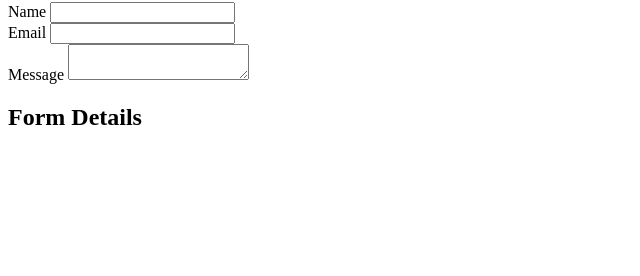
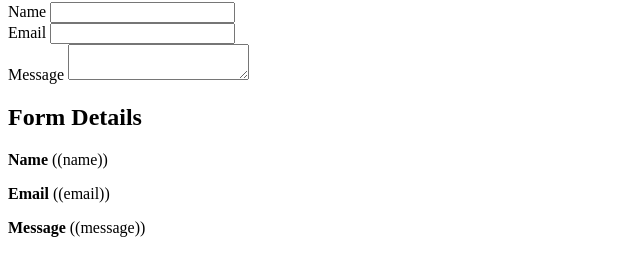
Before and after one commit to migben/vue-playground, a plain HTML site: page vueContactForm/index.html in a window 1280 px wide. Shown: the part 64-340 px from the top of the page, without its empty margins (0-640 px from the left). Drawn offline with nearby package versions, Linux system fonts and the light colour scheme.

Commit message:
basic vmodel implementation

```diff
--- a/vueContactForm/index.html
+++ b/vueContactForm/index.html
@@ -12,21 +12,23 @@
             <form method="post" action="#">
                 <div>
                     <label for="name">Name</label>
-                    <input name="name" id="name" />
+                    <input name="name" id="name" v-model="name" />
                 </div>
                 <div>
                     <label for="email">Email</label>
-                    <input name="email" id="email" />
+                    <input name="email" id="email" v-model="email"/>
                 </div>
                 <div>
                     <label for="message">Message</label>
-                    <textarea name="message" id="message"></textarea>
+                    <textarea name="message" id="message" v-model="message"></textarea>
                 </div>
             </form>
 
             <h2>Form Details</h2>
 
-            <!-- DETAILS HERE -->
+            <p><strong>Name</strong> ((name))</p>
+            <p><strong>Email</strong> ((email))</p>
+            <p><strong>Message</strong> ((message))</p>
 
         </div>
 
@@ -34,8 +36,10 @@
             var app = new Vue({
                 el: '#app',
                 data: {
-
-                }
+                    name:'',
+                    email: '',
+                    message: '',
+                },
             });
         </script>
     </body>
```
